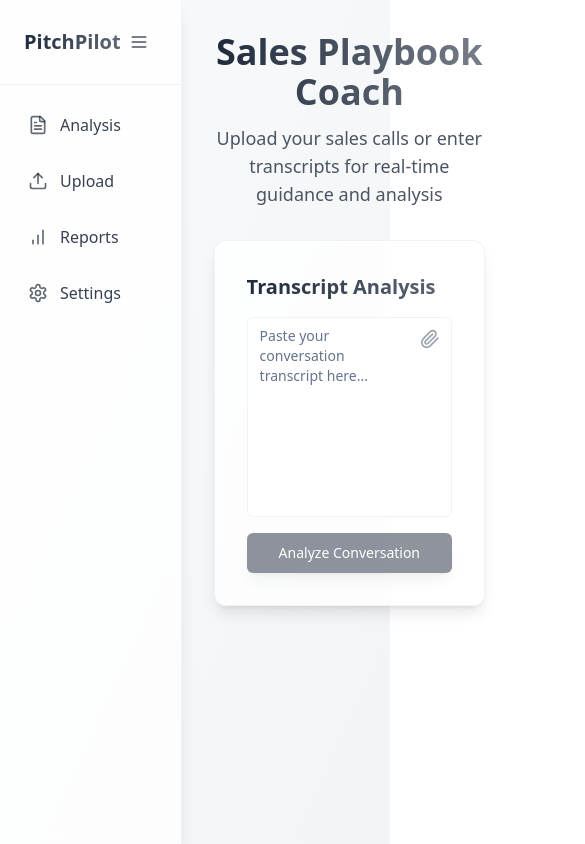
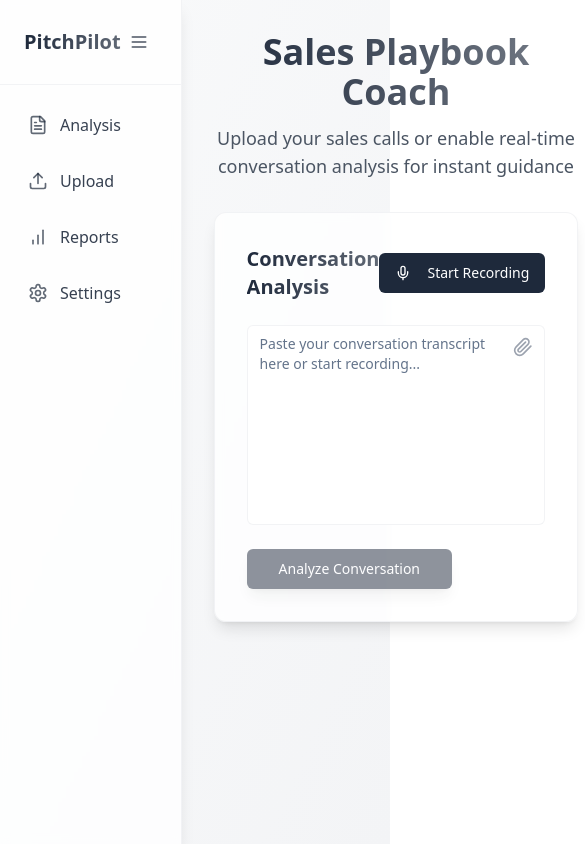
Before and after one commit to danteocualesjr/pitch-pilot-61b4a8cd, a React (Vite) app: page / in a window 390 px wide. Shown: the top 844 px of the page, 585 px wide, since content can reach past the window. Built offline with nearby package versions, Linux system fonts and the light colour scheme.

Commit message:
Add real-time guidance feature
Implements a feature to allow the app to listen to phone conversations and provide real-time guidance. Also, improves the user interface.

```diff
--- /dev/null
+++ b/src/components/RealtimeRecording.tsx
@@ -0,0 +1,86 @@
+
+import { useState, useEffect } from "react";
+import { Button } from "@/components/ui/button";
+import { Mic, MicOff, AudioLines } from "lucide-react";
+import { toast } from "sonner";
+
+interface RealtimeRecordingProps {
+  onTranscriptUpdate: (text: string) => void;
+}
+
+const RealtimeRecording = ({ onTranscriptUpdate }: RealtimeRecordingProps) => {
+  const [isRecording, setIsRecording] = useState(false);
+  const [mediaRecorder, setMediaRecorder] = useState<MediaRecorder | null>(null);
+
+  useEffect(() => {
+    if (isRecording) {
+      startRecording();
+    } else {
+      stopRecording();
+    }
+  }, [isRecording]);
+
+  const startRecording = async () => {
+    try {
+      const stream = await navigator.mediaDevices.getUserMedia({ audio: true });
+      const recorder = new MediaRecorder(stream);
+
+      recorder.onstart = () => {
+        toast.success("Started listening to conversation");
+      };
+
+      // In a real app, this would send audio chunks to a speech-to-text service
+      recorder.ondataavailable = (e) => {
+        console.log("Audio data available", e.data.size);
+        // Simulated real-time transcription
+        if (isRecording) {
+          onTranscriptUpdate("Sample transcribed text...");
+        }
+      };
+
+      recorder.start(1000); // Collect data every second
+      setMediaRecorder(recorder);
+    } catch (err) {
+      toast.error("Could not access microphone");
+      setIsRecording(false);
+    }
+  };
+
+  const stopRecording = () => {
+    if (mediaRecorder && mediaRecorder.state !== "inactive") {
+      mediaRecorder.stop();
+      mediaRecorder.stream.getTracks().forEach(track => track.stop());
+    }
+  };
+
+  return (
+    <div className="flex items-center gap-4">
+      <Button
+        onClick={() => setIsRecording(!isRecording)}
+        variant={isRecording ? "destructive" : "default"}
+        className="relative group"
+      >
+        {isRecording ? (
+          <>
+            <MicOff className="mr-2 h-4 w-4" />
+            Stop Recording
+            <AudioLines className="absolute -right-2 -top-2 text-destructive-foreground animate-pulse" />
+          </>
+        ) : (
+          <>
+            <Mic className="mr-2 h-4 w-4" />
+            Start Recording
+          </>
+        )}
+      </Button>
+      {isRecording && (
+        <div className="flex items-center gap-2 text-sm text-primary/70 animate-pulse">
+          <AudioLines className="h-4 w-4" />
+          Listening...
+        </div>
+      )}
+    </div>
+  );
+};
+
+export default RealtimeRecording;
--- a/src/pages/Index.tsx
+++ b/src/pages/Index.tsx
@@ -1,4 +1,3 @@
-
 import { useState } from "react";
 import Sidebar from "@/components/Sidebar";
 import { Textarea } from "@/components/ui/textarea";
@@ -6,6 +5,7 @@ import { Button } from "@/components/ui/button";
 import { Paperclip } from "lucide-react";
 import AnalysisVisualizations from "@/components/AnalysisVisualizations";
 import { toast } from "sonner";
+import RealtimeRecording from "@/components/RealtimeRecording";
 
 const Index = () => {
   const [transcript, setTranscript] = useState("");
@@ -15,23 +15,19 @@ const Index = () => {
   const [files, setFiles] = useState<File[]>([]);
 
   const handleAnalyze = () => {
-    // Check if there's either transcript text or files to analyze
     if (!transcript.trim() && files.length === 0) return;
 
     setIsAnalyzing(true);
 
-    // Simulate API call for analysis
     setTimeout(() => {
       setIsAnalyzing(false);
       setShowResults(true);
 
-      // Show toast notification that analysis is complete
       toast.success("Analysis complete", {
         description: `Analyzed ${transcript.trim() ? "transcript" : ""} ${transcript.trim() && files.length > 0 ? "and " : ""} ${files.length > 0 ? `${files.length} file(s)` : ""}`,
       });
     }, 1500);
 
-    // Log what's being analyzed
     if (transcript.trim()) {
       console.log("Analyzing transcript:", transcript);
     }
@@ -69,6 +65,10 @@ const Index = () => {
     setFiles((prev) => prev.filter((_, index) => index !== indexToRemove));
   };
 
+  const handleTranscriptUpdate = (text: string) => {
+    setTranscript(prev => prev + "\n" + text);
+  };
+
   return (
     <div className="flex min-h-screen bg-gradient-to-br from-gray-50 to-gray-100">
       <Sidebar />
@@ -79,20 +79,19 @@ const Index = () => {
               Sales Playbook Coach
             </h1>
             <p className="text-lg text-gray-600 max-w-2xl">
-              Upload your sales calls or enter transcripts for real-time guidance and analysis
+              Upload your sales calls or enable real-time conversation analysis for instant guidance
             </p>
           </div>
 
-          <div className="bg-white/80 backdrop-blur-sm rounded-xl shadow-lg border border-gray-200/50 p-8 space-y-4 transition-all hover:shadow-xl">
-            <h2 className="text-xl font-semibold bg-gradient-to-r from-primary to-primary/70 bg-clip-text text-transparent">
-              Transcript Analysis
-            </h2>
-            <div
-              className="relative"
-              onDragOver={handleDragOver}
-              onDragLeave={handleDragLeave}
-              onDrop={handleDrop}
-            >
+          <div className="bg-white/80 backdrop-blur-sm rounded-xl shadow-lg border border-gray-200/50 p-8 space-y-6 transition-all hover:shadow-xl">
+            <div className="flex items-center justify-between">
+              <h2 className="text-xl font-semibold bg-gradient-to-r from-primary to-primary/70 bg-clip-text text-transparent">
+                Conversation Analysis
+              </h2>
+              <RealtimeRecording onTranscriptUpdate={handleTranscriptUpdate} />
+            </div>
+
+            <div className="relative" onDragOver={handleDragOver} onDragLeave={handleDragLeave} onDrop={handleDrop}>
               {isDragging && (
                 <div className="absolute inset-0 border-2 border-dashed border-primary/50 bg-primary/5 rounded-lg flex items-center justify-center z-10">
                   <p className="text-primary/70 text-lg font-medium">Drop files here to add to chat</p>
@@ -102,7 +101,7 @@ const Index = () => {
                 <Textarea
                   value={transcript}
                   onChange={(e) => setTranscript(e.target.value)}
-                  placeholder="Paste your conversation transcript here..."
+                  placeholder="Paste your conversation transcript here or start recording..."
                   className="min-h-[200px] text-gray-700 bg-white/50 backdrop-blur-sm border-gray-200/50 focus:border-primary/30 transition-all resize-none pr-10"
                 />
                 <label className="absolute right-3 top-3 cursor-pointer text-gray-400 hover:text-primary transition-colors">
@@ -116,12 +115,13 @@ const Index = () => {
                 </label>
               </div>
             </div>
+
             {files.length > 0 && (
               <div className="space-y-2">
                 {files.map((file, index) => (
                   <div
                     key={index}
-                    className="flex items-center space-x-3 p-2 bg-gray-50 rounded-lg text-sm text-gray-600"
+                    className="flex items-center space-x-3 p-2 bg-gray-50 rounded-lg text-sm text-gray-600 hover:bg-gray-100/80 transition-all"
                   >
                     <Paperclip className="h-4 w-4 text-gray-400" />
                     <span className="flex-1 truncate">{file.name}</span>
@@ -138,9 +138,10 @@ const Index = () => {
                 ))}
               </div>
             )}
+
             <Button
               onClick={handleAnalyze}
-              className="bg-primary hover:bg-primary/90 text-white px-8 shadow-lg hover:shadow-xl transition-all duration-300"
+              className="relative overflow-hidden bg-primary hover:bg-primary/90 text-white px-8 shadow-lg hover:shadow-xl transition-all duration-300 group"
               disabled={isAnalyzing || (!transcript.trim() && files.length === 0)}
             >
               {isAnalyzing ? (
@@ -149,7 +150,9 @@ const Index = () => {
                   Analyzing...
                 </span>
               ) : (
-                "Analyze Conversation"
+                <span className="flex items-center gap-2 group-hover:scale-105 transition-transform">
+                  Analyze Conversation
+                </span>
               )}
             </Button>
           </div>
```
